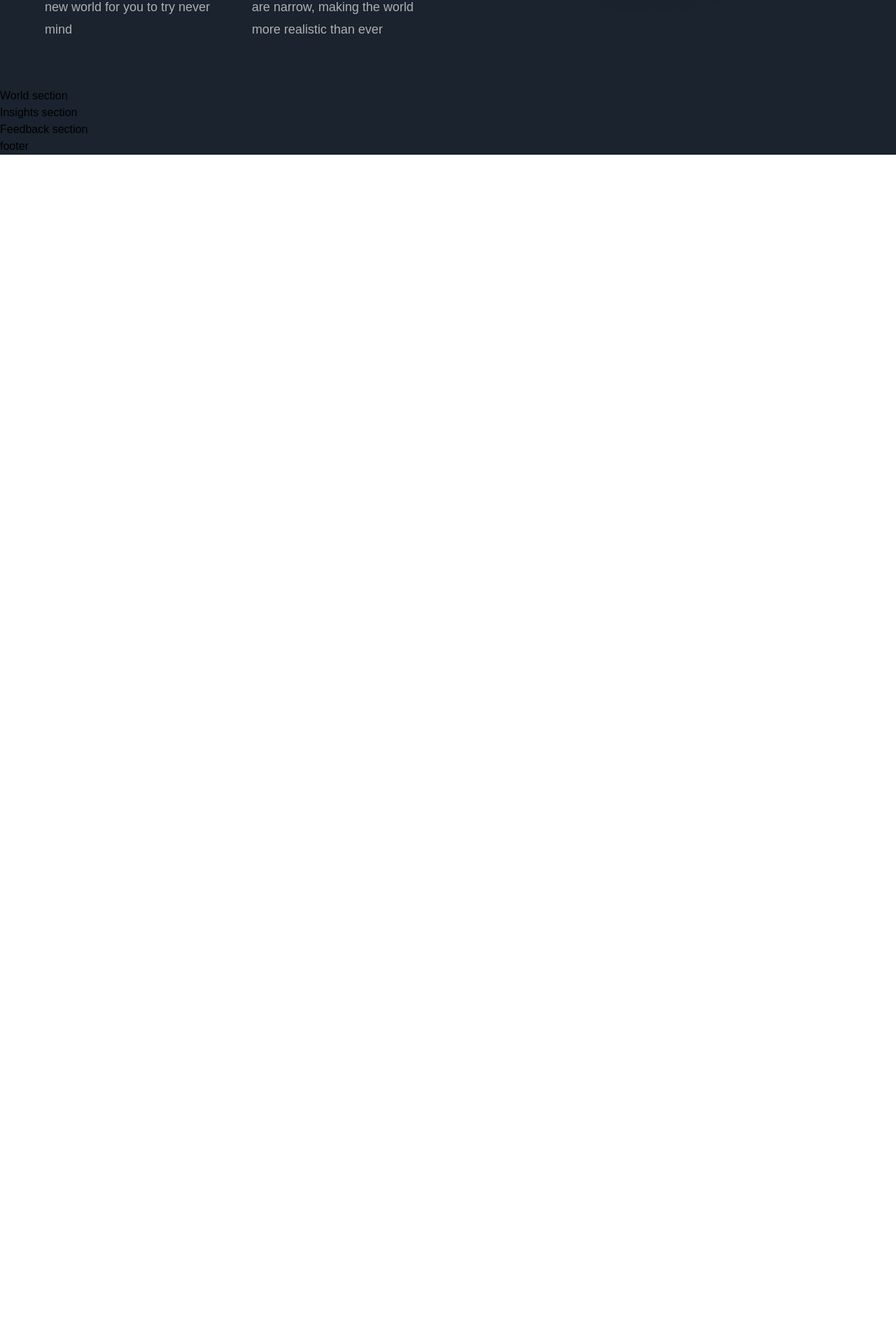
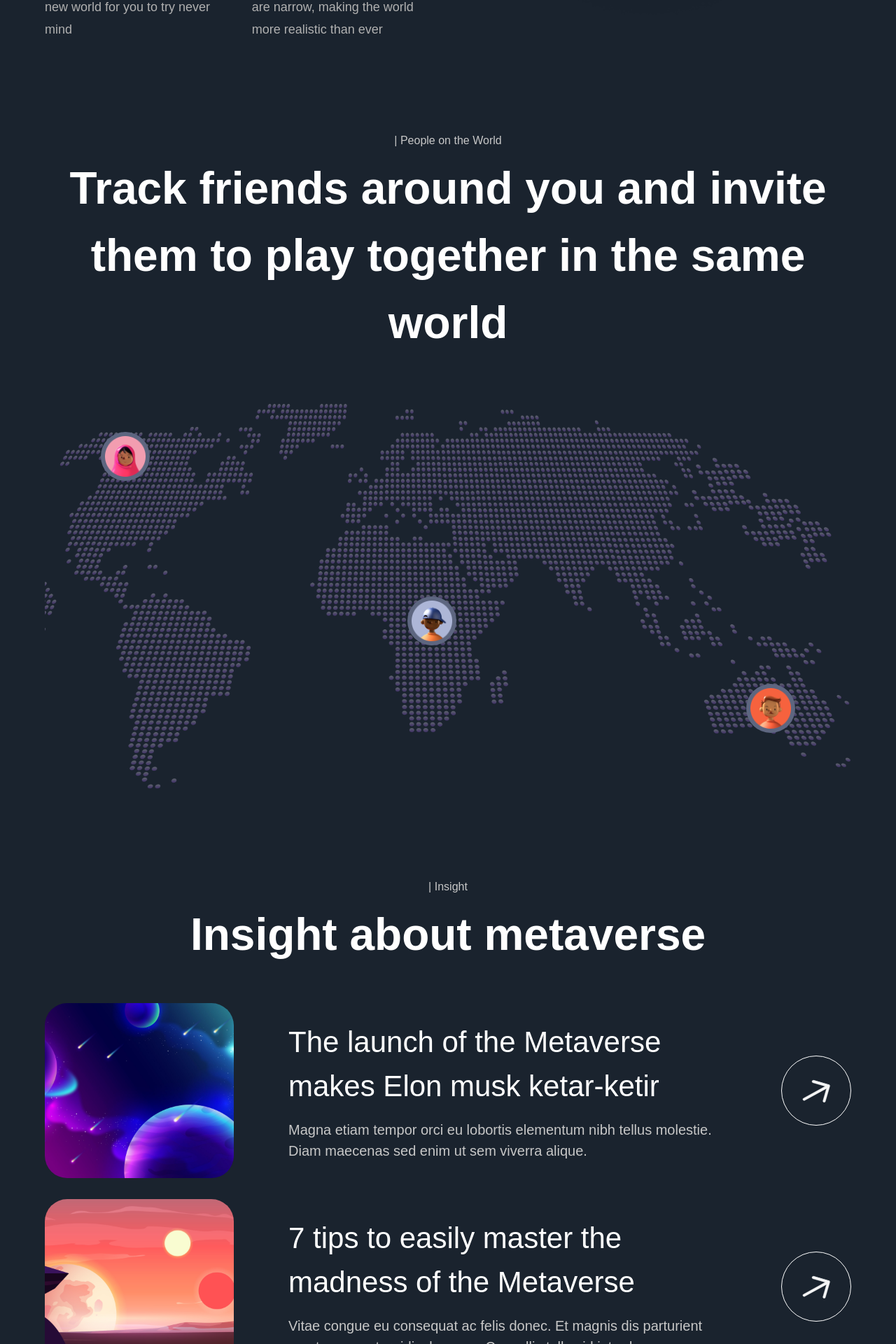
Before and after one commit to kbelchynska/metaverses, a Next.js app: page / in a window 1280 px wide. Shown: the part 3980-5900 px from the top of the page at 70% size. Before the commit the page ends 4201 px from the top, so only its background shows below. Built offline with nearby package versions, Linux system fonts and the light colour scheme; a web font is replaced by a local one.

Commit message:
Add insights section

```diff
--- a/components/InsightCard.jsx
+++ b/components/InsightCard.jsx
@@ -1,9 +1,38 @@
-'use client';
+"use client";
 
-const InsightCard = () => (
-  <div>
-    Insight Card
-  </div>
+import { motion } from "framer-motion";
+
+import { fadeIn } from "../utils/motion";
+
+const InsightCard = ({ imgUrl, title, subtitle, index }) => (
+  <motion.div
+    variants={fadeIn("up", "spring", index * 0.5, 1)}
+    className="flex md:flex-row flex-col gap-4"
+  >
+    <img
+      src={imgUrl}
+      alt="planet-01"
+      className="md:w-[270px] w-full h-[250px] rounded-[32px] object-cover"
+    />
+    <div className="w-full flex justify-between items-center">
+      <div className="flex-1 md:ml-[62px] flex flex-col max-w-[650px]">
+        <h4 className="font-normal lg:text-[42px] text-[26px] text-white">
+          {title}
+        </h4>
+        <p className="mt-[16px] font-normal lg:text-[20px] text-[14px] text-secondary-white">
+          {subtitle}
+        </p>
+      </div>
+
+      <div className="lg:flex hidden items-center justify-center w-[100px] h-[100px] rounded-full bg-transparent border-[1px] border-white">
+        <img
+          src="/arrow.svg"
+          alt="arrow"
+          className="w-[40%] h-[40%] object-contain"
+        />
+      </div>
+    </div>
+  </motion.div>
 );
 
 export default InsightCard;
--- a/sections/Insights.jsx
+++ b/sections/Insights.jsx
@@ -1,8 +1,32 @@
-'use client';
+"use client";
+
+import { motion } from "framer-motion";
+
+import styles from "../styles";
+import { insights } from "../constants";
+import { staggerContainer } from "../utils/motion";
+import { InsightCard, TitleText, TypingText } from "../components";
 
 const Insights = () => (
-  <section>
-    Insights section
+  <section className={`${styles.paddings} relative z-10`}>
+    <motion.div
+      variants={staggerContainer}
+      initial="hidden"
+      whileInView="show"
+      viewport={{ once: false, amount: 0.25 }}
+      className={`${styles.innerWidth} mx-auto flex flex-col`}
+    >
+      <TypingText title="| Insight" textStyles="text-center" />
+      <TitleText
+        title={<>Insight about metaverse</>}
+        textStyles="text-center"
+      />
+      <div className="mt-[50px] flex flex-col gap-[30px]">
+        {insights.map((item, index) => (
+          <InsightCard key={`insight-${index}`} {...item} index={index + 1} />
+        ))}
+      </div>
+    </motion.div>
   </section>
 );
 
--- a/sections/World.jsx
+++ b/sections/World.jsx
@@ -1,8 +1,50 @@
-'use client';
+"use client";
+
+import { motion } from "framer-motion";
+
+import styles from "../styles";
+import { TitleText, TypingText } from "../components";
+import { fadeIn, staggerContainer } from "../utils/motion";
 
 const World = () => (
-  <section>
-    World section
+  <section className={`${styles.paddings} relative z-10`}>
+    <motion.div
+      variants={staggerContainer}
+      initial="hidden"
+      whileInView="show"
+      viewport={{ once: false, amount: 0.25 }}
+      className={`${styles.innerWidth} mx-auto flex flex-col`}
+    >
+      <TypingText title="| People on the World" textStyles="text-center" />
+      <TitleText
+        title={
+          <>
+            Track friends around you and invite them to play together in the
+            same world
+          </>
+        }
+        textStyles="text-center"
+      />
+
+      <motion.div
+        variants={fadeIn("up", "tween", 0.3, 1)}
+        className="relative mt-[68px] flex w-full h-[550px]"
+      >
+        <img src="/map.png" alt="map" className="w-full h-full object-cover" />
+
+        <div className="absolute bottom-20 right-20 w-[70px] h-[70px] p-[6px] rounded-full bg-[#5D6680]">
+          <img src="people-01.png" alt="people" className="w-full h-full" />
+        </div>
+
+        <div className="absolute top-10 left-20 w-[70px] h-[70px] p-[6px] rounded-full bg-[#5D6680]">
+          <img src="/people-02.png" alt="people" className="w-full h-full" />
+        </div>
+
+        <div className="absolute top-1/2 left-[45%] w-[70px] h-[70px] p-[6px] rounded-full bg-[#5D6680]">
+          <img src="people-03.png" alt="people" className="w-full h-full" />
+        </div>
+      </motion.div>
+    </motion.div>
   </section>
 );
 
```
